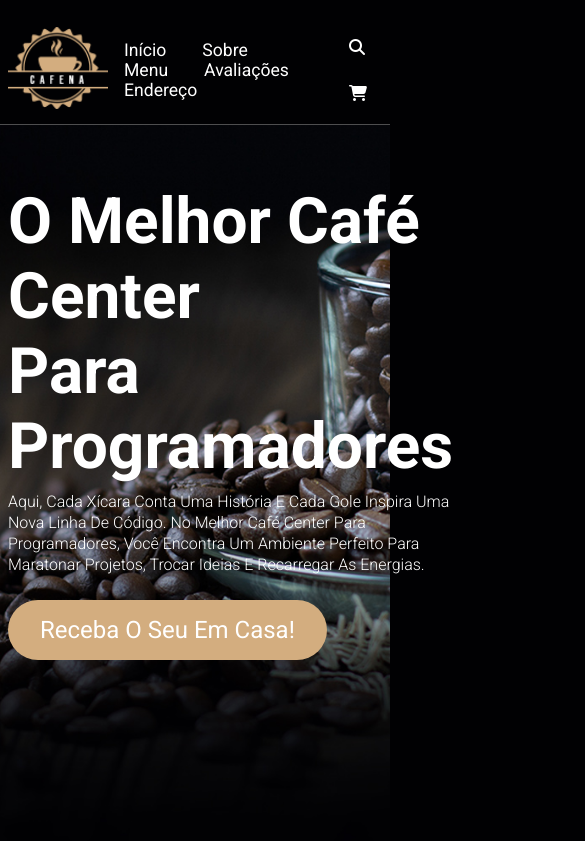
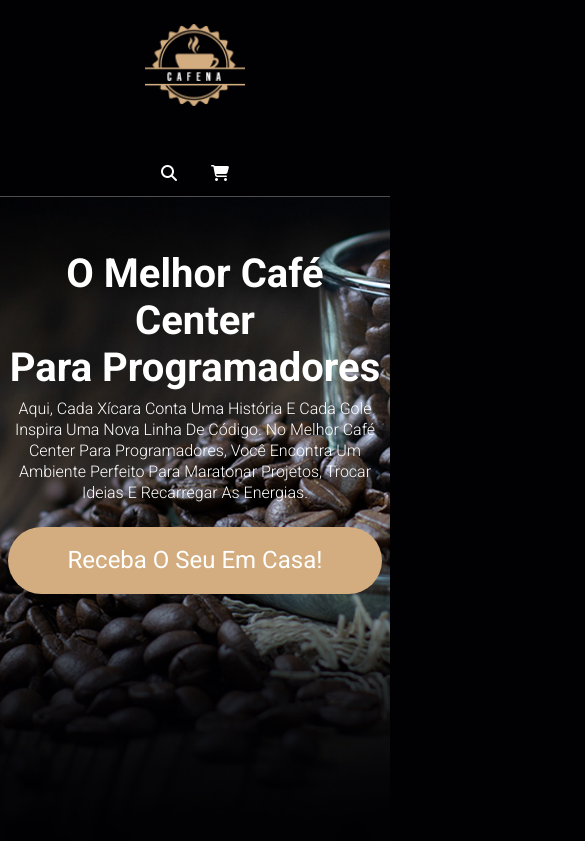
Before and after one commit to Givemechandon/Cafena-cafeteria-e-cia, a plain HTML site: page index.html in a window 390 px wide. Shown: the top 841 px of the page, 585 px wide, since content can reach past the window. Drawn offline with Linux system fonts and the light colour scheme.

Commit message:
feat: adicionado responsivo para celular, fiz rápido e de qualquer jeito mesmo, apenas para poder concluir o projeto.

```diff
--- a/index.html
+++ b/index.html
@@ -21,6 +21,7 @@
     <!-- STYLE CSS -->
     <link rel="stylesheet" href="./styles/home.css">
     <link rel="stylesheet" href="./styles/reset.css">
+    <link rel="stylesheet" href="./styles/responsivo.css">
 
     <title>Cafena Cafeteria e Cia</title>
   </head>
@@ -47,7 +48,7 @@
         <div class="content">
           <h3>O melhor Café Center <br>para Programadores</h3>
           <p>Aqui, cada xícara conta uma história e cada gole inspira uma nova linha de código. No melhor café center para programadores, você encontra um ambiente perfeito para maratonar projetos, trocar ideias e recarregar as energias.</p>
-          <a href="#" class="btn">Receba o seu em Casa!</a>
+          <a href="#menu" class="btn">Receba o seu em Casa!</a>
         </div>
       </section>
     </div>
--- /dev/null
+++ b/styles/responsivo.css
@@ -0,0 +1,46 @@
+@media (max-width: 768px) {
+    .header section {
+        display: flex;
+        flex-direction: column;
+        padding-bottom: 0;
+    }
+    .header section .navbar{
+        visibility: hidden;
+        padding-top: 0;
+    }
+
+    .home-container {
+        background-position: center;
+        background-size: cover;
+        max-width: 100%;
+    }
+
+    .home-container #home .content h3{
+        font-size: 2.5rem;
+        text-align: center;
+    }
+    .home-container #home .content p{
+        font-size: 1rem;
+        text-align: center;
+    }
+
+    .home-container #home .content a{
+        font-size: 1.5rem;
+        text-align: center;
+        padding: 1.2rem 0.8rem;
+        display: block;
+    }
+
+    #about {
+        max-width: 100%;
+    }
+
+    #about .container-image img {
+        max-width: 1%;
+    }
+
+    #about .content {
+        display: block;
+        padding-right: 30px;
+    }
+}
```
Also changed, not shown: styles/reset.css (indentation only).
